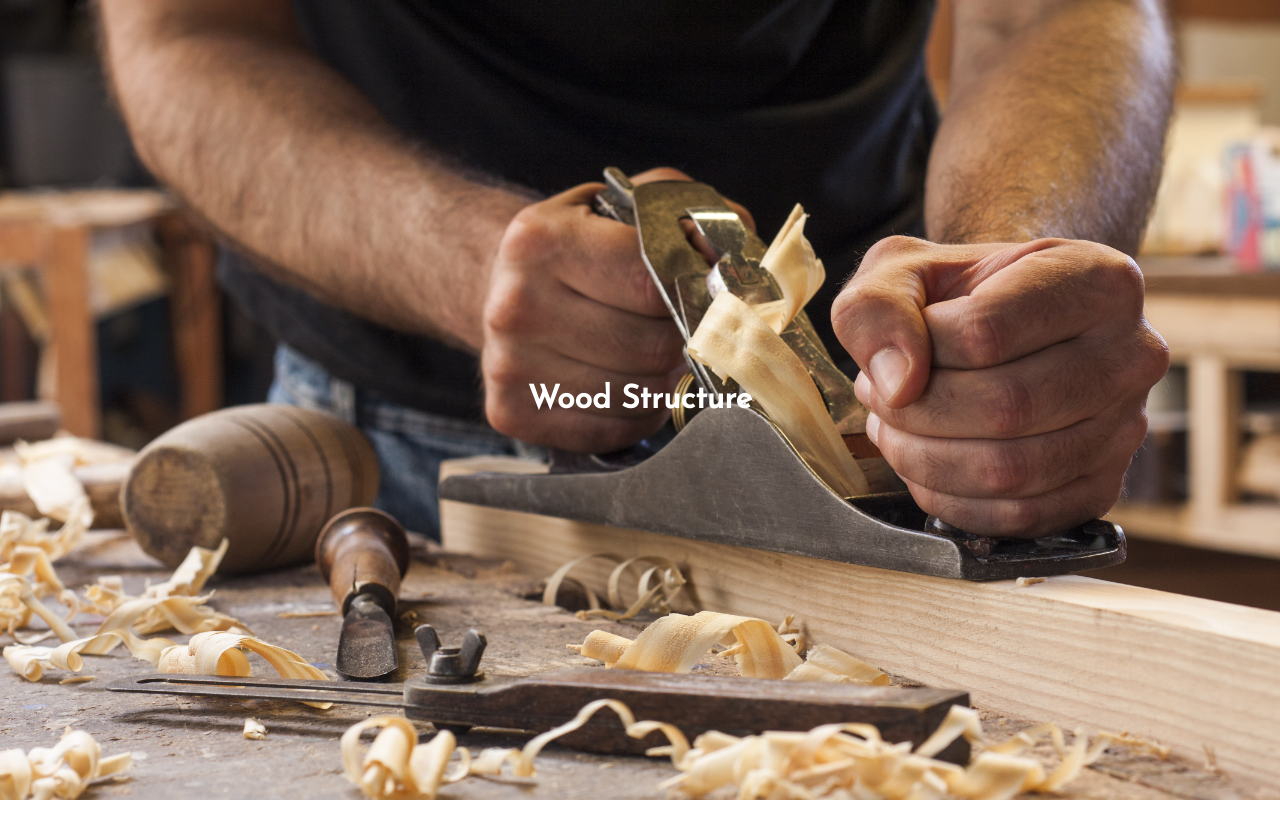
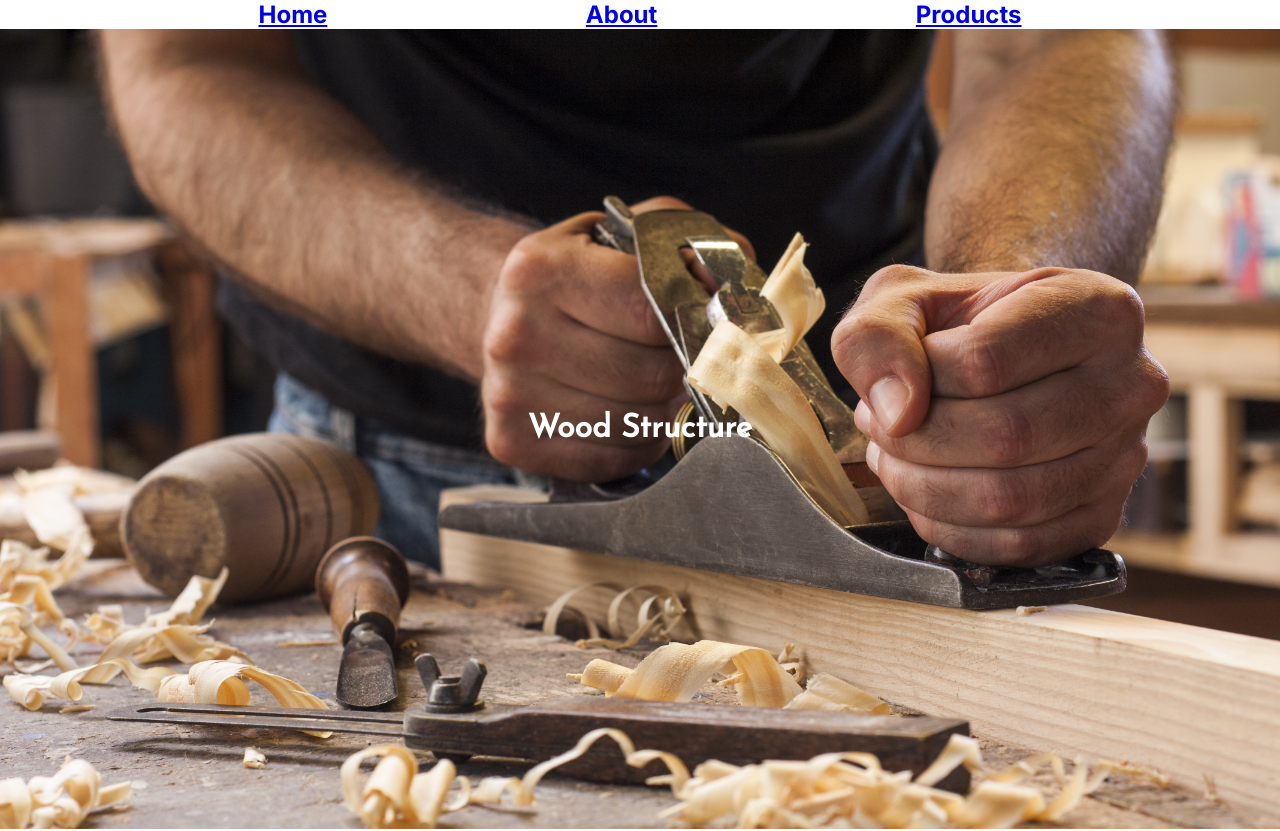
Before and after one commit to HannesNyfelt/woodstructure, a Next.js app: page / in a window 1280 px wide. Shown: the top 831 px of the page. Built offline with nearby package versions, Linux system fonts and the light colour scheme.

Commit message:
Lag till TopDiv

```diff
--- a/src/app/globals.css
+++ b/src/app/globals.css
@@ -5,6 +5,15 @@
 * {
     margin: 0;
     padding: 0;
+}
+
+#TopDiv {
+    width: 100%;
+    background-color: white;
+    display: flex;
+    align-items: center;
+    justify-content: space-evenly;
+    position: sticky;
 }
 
 #main {
--- a/src/app/page.tsx
+++ b/src/app/page.tsx
@@ -1,8 +1,9 @@
+import TopDiv from "@/komponenter/TopDiv";
 
 
 export default function Home() {
   return (
-    <div>
+    <div><TopDiv></TopDiv>
       <div id="main">
         <h1 id="header">Wood Structure</h1>
       </div>
--- a/src/app/product/page.tsx
+++ /dev/null
@@ -1,6 +0,0 @@
-export default function Product() {
-    return (
-        <div>
-        </div>
-    );
-}
--- /dev/null
+++ b/src/app/products/page.tsx
@@ -0,0 +1,9 @@
+import TopDiv from "@/komponenter/TopDiv";
+
+export default function Products() {
+    return (
+        <div>
+            <TopDiv></TopDiv>
+        </div>
+    );
+}
--- /dev/null
+++ b/src/komponenter/TopDiv.tsx
@@ -0,0 +1,9 @@
+export default function TopDiv() {
+    return (
+        <div id="TopDiv">
+            <h2><a href="/">Home</a></h2>
+            <h2><a href="/about">About</a></h2>
+            <h2><a href="/products">Products</a></h2>
+        </div>
+    );
+}
```
